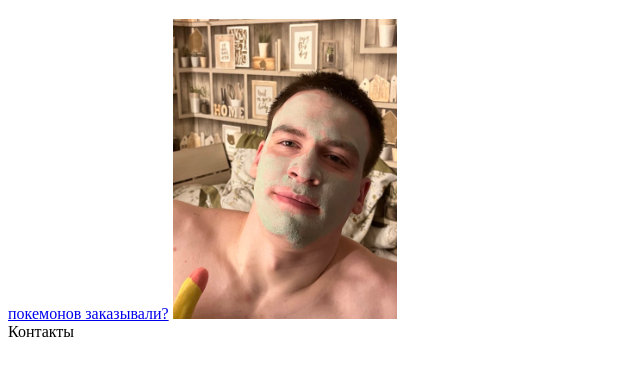
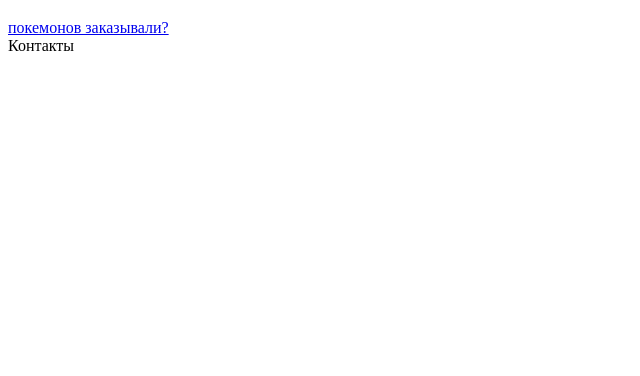
Before and after one commit to matvey1011/new_site, a plain HTML site: page index.html in a window 1280 px wide. Shown: the part 88-464 px from the top of the page, without its empty margins (0-640 px from the left). Drawn offline with Linux system fonts and the light colour scheme.

Commit message:
убрал_фото

```diff
--- a/index.html
+++ b/index.html
@@ -11,7 +11,6 @@
 	<div class="container">
 		<h1 class="up">заголовок</h1>
 		<a href="https://pokemonbattle.ru/"> покемонов заказывали?</a>
-		<img alt="photo" src="fon_1024.jpg" height="300" >
 	</div>
 	<footer>
 		<div>Контакты </div>
```
